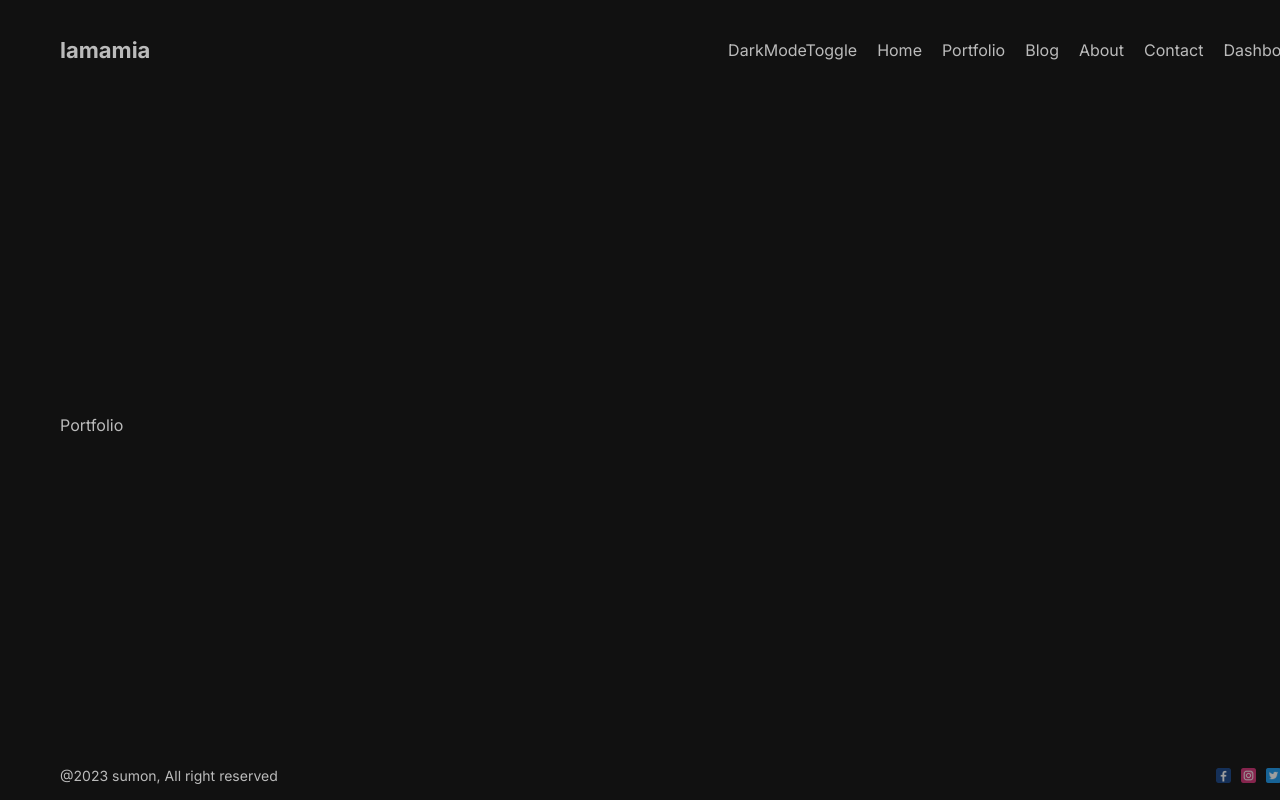
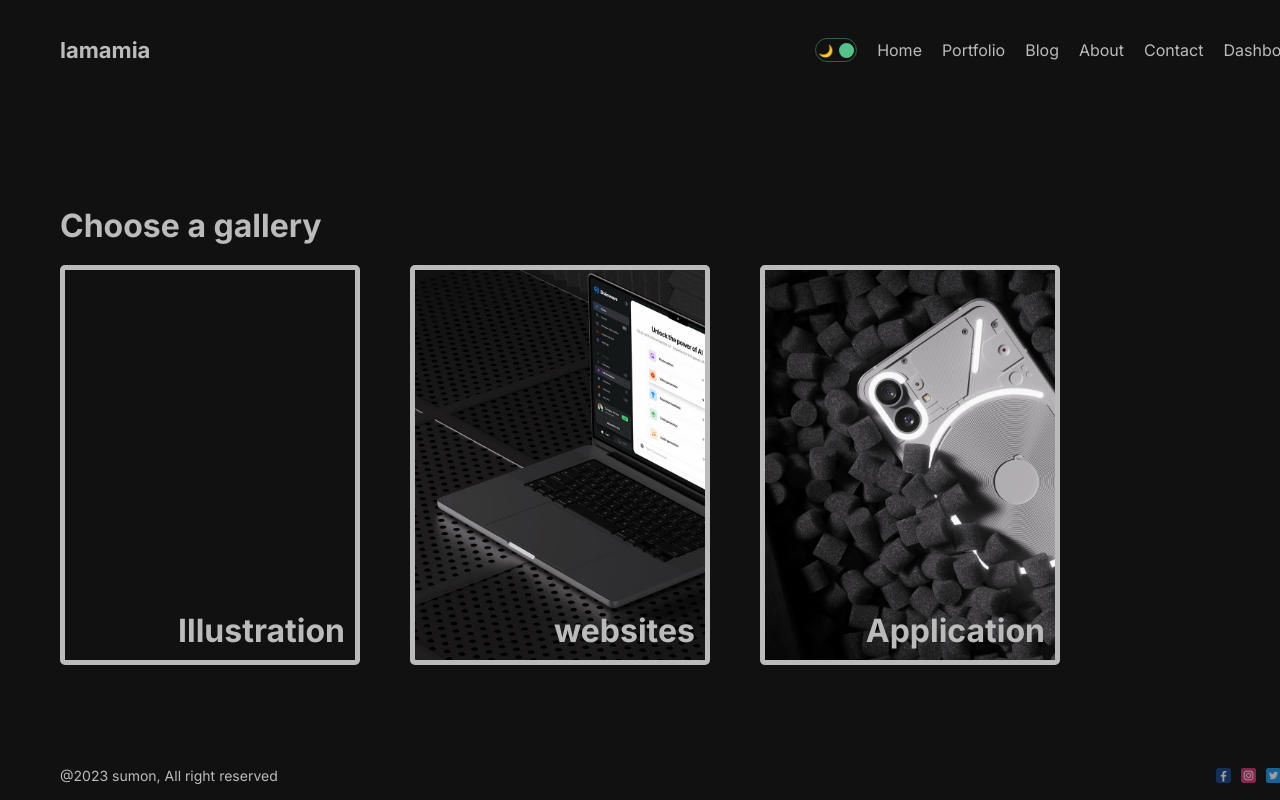
Before and after one commit to SumonHossainJs/seasion_one, a Next.js app in the folder portfolio_next.js/: page /portfolio in a window 1280 px wide. Built offline with nearby package versions, Linux system fonts and the light colour scheme; no server answers.

Commit message:
feat(portfoli): al hamduliha completed

```diff
--- a/portfolio_next.js/src/app/page.module.css
+++ b/portfolio_next.js/src/app/page.module.css
@@ -13,6 +13,7 @@
     font-size: 72px;
     background: linear-gradient(to bottom, #194c33, #bbb);
     -webkit-background-clip: text;
+    background-clip: text;
     -webkit-text-fill-color: transparent;
 }
 .img{
--- a/portfolio_next.js/src/app/portfolio/page.jsx
+++ b/portfolio_next.js/src/app/portfolio/page.jsx
@@ -1,9 +1,33 @@
-import React from 'react'
+import React from "react";
+import styles from "./page.module.css";
+import Link from "next/link";
 
 const Portfolio = () => {
   return (
-    <div>Portfolio</div>
-  )
-}
+    <div className={styles.container}>
+      <h1 className={styles.selectTitle}>Choose a gallery</h1>
+      <div className={styles.items}>
+        <Link href={"/portfolio/illustation"} className={styles.item}>
+          {" "}
+          <span className={styles.title}>
+          Illustration
+            </span>
+        </Link>
+        <Link href={"/portfolio/websites"} className={styles.item}>
+          {" "}
+          <span className={styles.title}>
+          websites
+            </span>
+        </Link>
+        <Link href={"/portfolio/application"} className={styles.item}>
+          {" "}
+          <span className={styles.title}>
+          Application
+            </span>
+        </Link>
+      </div>
+    </div>
+  );
+};
 
-export default Portfolio
+export default Portfolio;
--- /dev/null
+++ b/portfolio_next.js/src/app/portfolio/page.module.css
@@ -0,0 +1,36 @@
+.selectTitle{
+    margin: 20px 0;
+}
+.items{
+    display: flex;
+    gap: 50px;
+}
+.item{
+    border: 5px solid #bbb;
+    border-radius: 5px;
+    width: 300px;
+    height: 400px;
+    position: relative;
+    background-size: cover !important;
+}
+
+.item:nth-child(1){
+    background-color: url("/illustration.png");
+}
+.item:nth-child(2){
+    background: url("/websites.jpg");
+}
+.item:nth-child(3){
+    background: url("/apps.jpg");
+}
+
+.title{
+    position: absolute;
+    right: 10px;
+    bottom: 10px;
+    font-weight: bold;
+    font-size: 2rem;
+}
+.item:hover .title{
+    color: #53c28b;
+}
--- a/portfolio_next.js/src/components/DarkModeToggle/DarkModeToggle.jsx
+++ b/portfolio_next.js/src/components/DarkModeToggle/DarkModeToggle.jsx
@@ -1,9 +1,19 @@
-import React from 'react'
+"user client";
+
+import React, { useContext } from "react";
+import styles from "./dark.module.css";
+import { ThemeContext } from "@/app/Context/ThemeContext";
 
 const DarkModeToggle = () => {
+  const { toggle, mode } = useContext(ThemeContext);
   return (
-    <div>DarkModeToggle</div>
-  )
-}
+    <div onClick={toggle} className={styles.container}>
+      <div className={styles.icon}>🌙</div>
+      <div className={styles.icon}>🔆</div>
+      <div className={`${styles.ball} ${mode === "light" ? styles.lightMode : styles.darkMode}`}></div>
 
-export default DarkModeToggle
+    </div>
+  );
+};
+
+export default DarkModeToggle;
--- a/portfolio_next.js/src/components/DarkModeToggle/dark.module.css
+++ b/portfolio_next.js/src/components/DarkModeToggle/dark.module.css
@@ -0,0 +1,33 @@
+.container {
+    width: 42px;
+    height: 24px;
+    border: 1.5px solid #53c28b70;
+    border-radius: 30px;
+    display: flex;
+    align-items: center;
+    justify-content: space-between;
+    padding: 2px;
+    position: relative;
+    cursor: pointer;
+  }
+
+  .icon {
+    font-size: 12px;
+  }
+
+  .ball {
+    width: 15px;
+    height: 15px;
+    background-color: #53c28b;
+    border-radius: 50%;
+    position: absolute;
+    transition: left 30s ease, right 30s ease; /* Apply separate transitions */
+  }
+
+  .lightMode {
+    left: 2px;
+  }
+
+  .darkMode {
+    right: 2px;
+  }
```
Also changed, not shown: portfolio_next.js/src/app/portfolio/data.js (added, +71 -0 lines).
